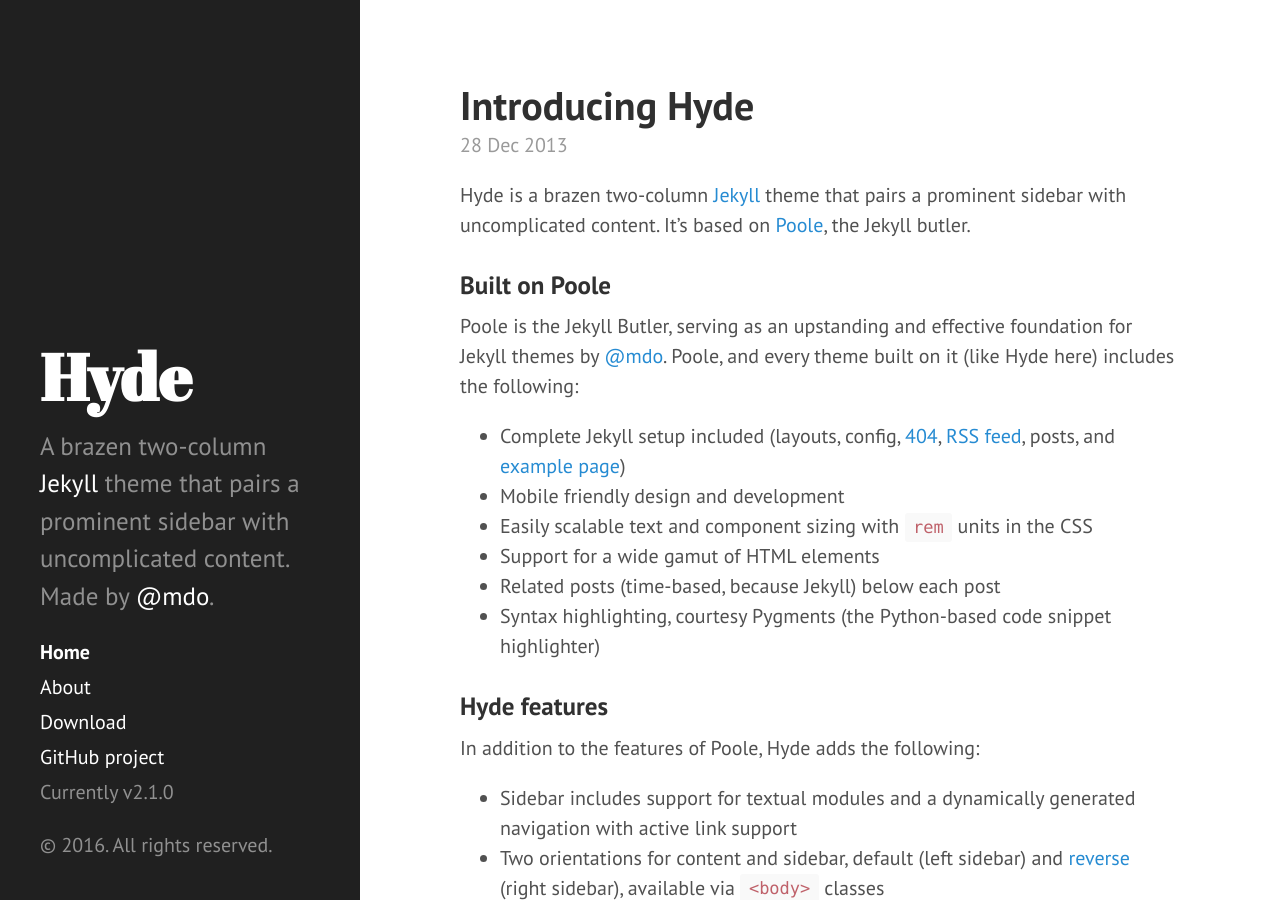
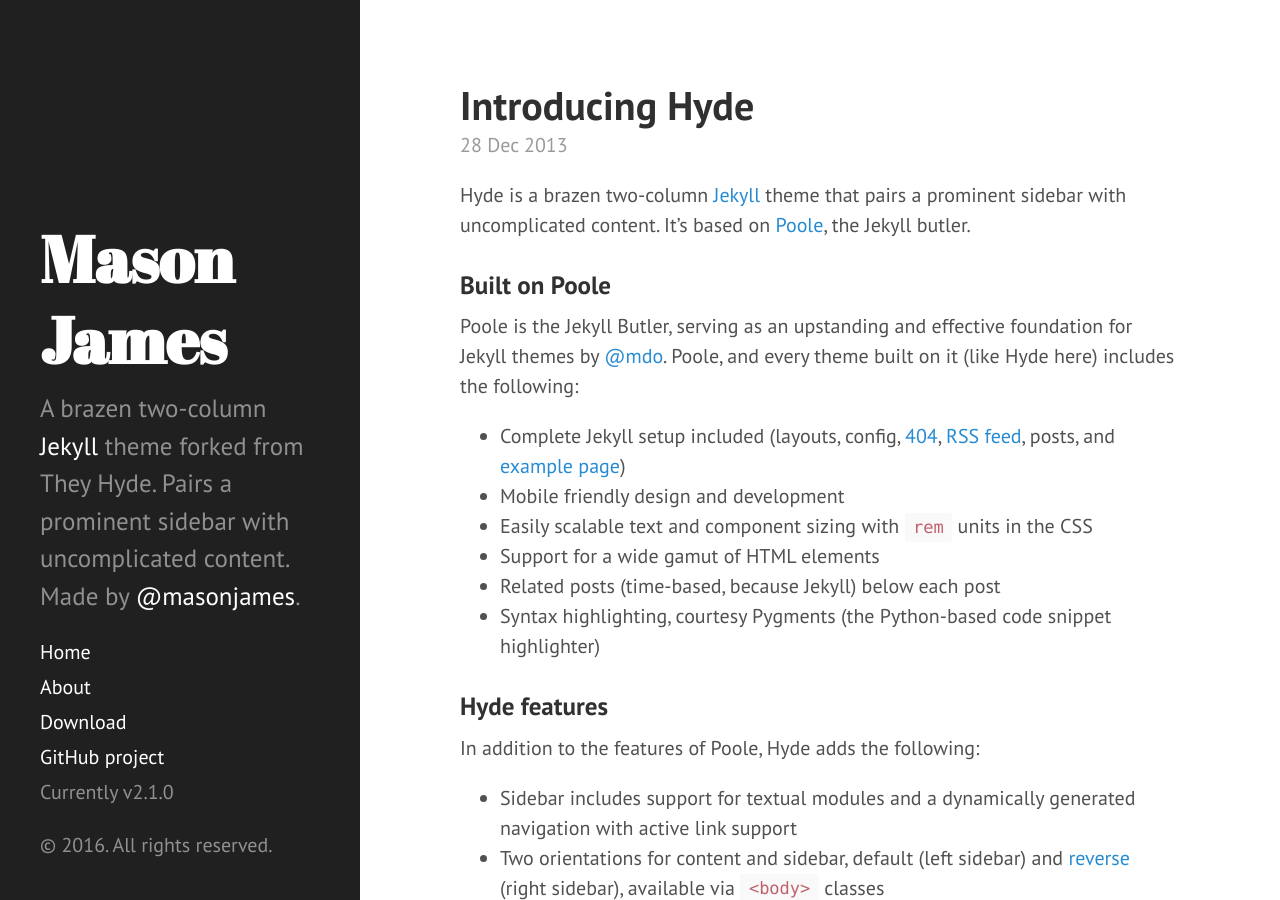
Before and after one commit to masonjames/masonjames.github.io, a Jekyll site: the page built from index.html, in a window 1280 px wide and 900 px high. Built offline with Jekyll 4.4.1, drawn with Linux system fonts in a browser that asks for light colours; Markdown is read by kramdown in place of the engine named in the settings; the list of posts is cut into pages by our own code.

Commit message:
Fix for Base URL in Jekyll v3

```diff
--- a/_config.yml
+++ b/_config.yml
@@ -7,15 +7,15 @@ permalink:        pretty
 relative_permalinks: true
 
 # Setup
-title:            Hyde
+title:            Mason James
 tagline:          'A Jekyll theme'
-description:      'A brazen two-column <a href="http://jekyllrb.com" target="_blank">Jekyll</a> theme that pairs a prominent sidebar with uncomplicated content. Made by <a href="https://twitter.com/mdo" target="_blank">@mdo</a>.'
+description:      'A brazen two-column <a href="http://jekyllrb.com" target="_blank">Jekyll</a> theme  forked from They Hyde. Pairs a prominent sidebar with uncomplicated content. Made by <a href="https://twitter.com/masonjames" target="_blank">@masonjames</a>.'
 url:              http://hyde.getpoole.com
-baseurl:          /
+baseurl:          ''
 
 author:
-  name:           'Mark Otto'
-  url:            https://twitter.com/mdo
+  name:           'Mason James'
+  url:            https://twitter.com/masonjames
 
 paginate:         5
 
@@ -23,4 +23,4 @@ paginate:         5
 version:          2.1.0
 
 github:
-  repo:           https://github.com/poole/hyde
+  repo:           https://github.com/pasonjames/hyde
```
Also changed, not shown: Gemfile.lock (added).
